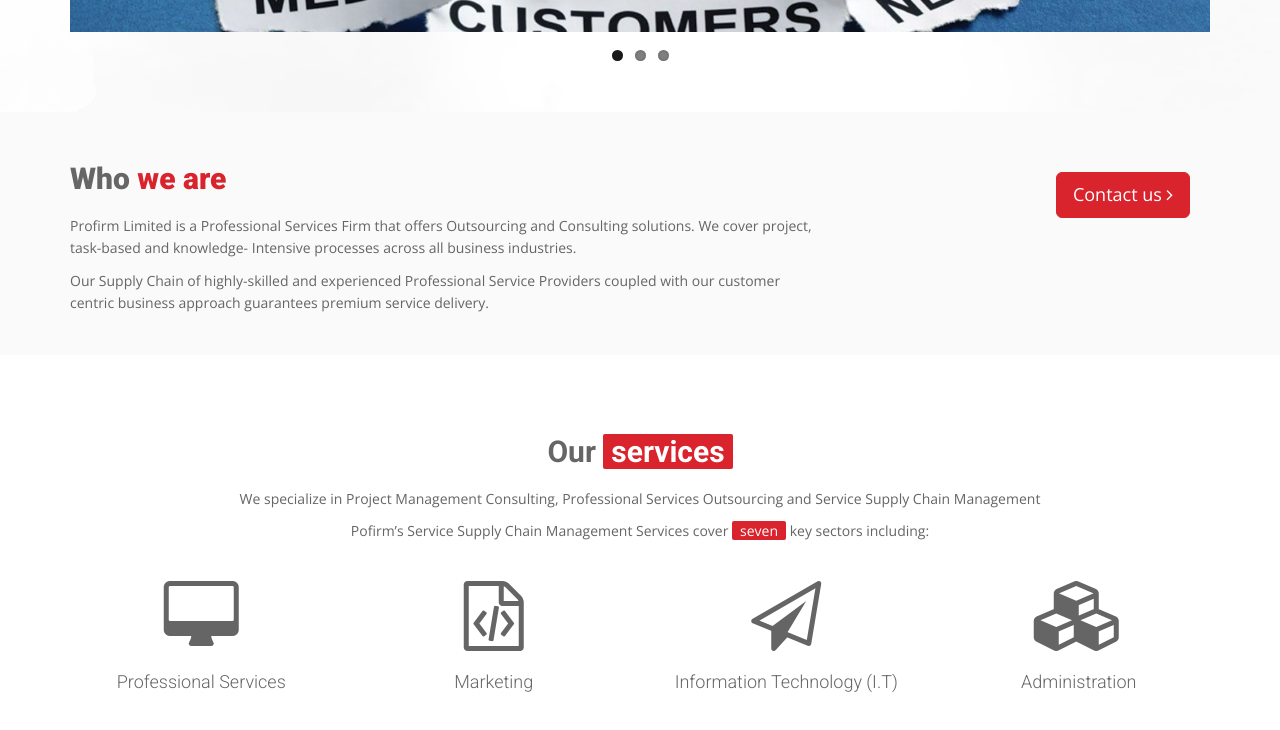
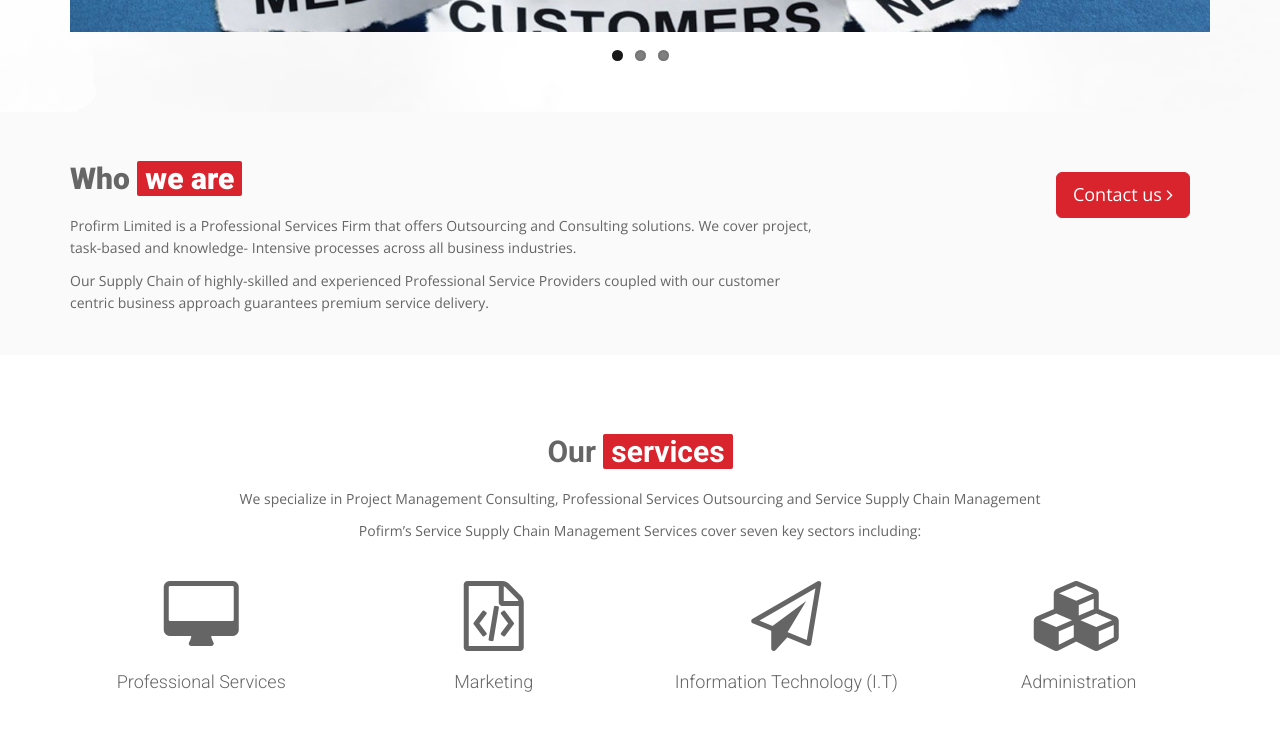
Before and after one commit to colinhdd/Profirm, a plain HTML site: page index.html in a window 1280 px wide. Shown: the part 614-1344 px from the top of the page. Drawn offline with nearby package versions, Linux system fonts and the light colour scheme.

Commit message:
small updates

```diff
--- a/index.html
+++ b/index.html
@@ -126,7 +126,7 @@
 				<div class="row">
 					<div class="col-lg-8">
 						<div class="cta-text">
-							<h2>Who <span>we are</span></h2>
+							<h2>Who <span class="highlight">we are</span></h2>
 							<p>Profirm Limited is a Professional Services Firm that offers Outsourcing and Consulting solutions. We cover project, task-based and knowledge- Intensive processes across all business industries.</p>
 							<p>Our Supply Chain of highly-skilled and experienced Professional Service Providers coupled with our customer centric business approach guarantees premium service delivery.</p>
 						</div>
@@ -147,7 +147,7 @@
 						<div class="text-center">
 							<h2>Our <span class="highlight">services</span></h2>
 							<p>We specialize in Project Management Consulting, Professional Services Outsourcing and Service Supply Chain Management</p>
-							<p>Pofirm’s Service Supply Chain Management Services cover <span class="highlight">seven</span> key sectors including:</p>
+							<p>Pofirm’s Service Supply Chain Management Services cover seven key sectors including:</p>
 						</div>
 					</div>
 				</div>
```
